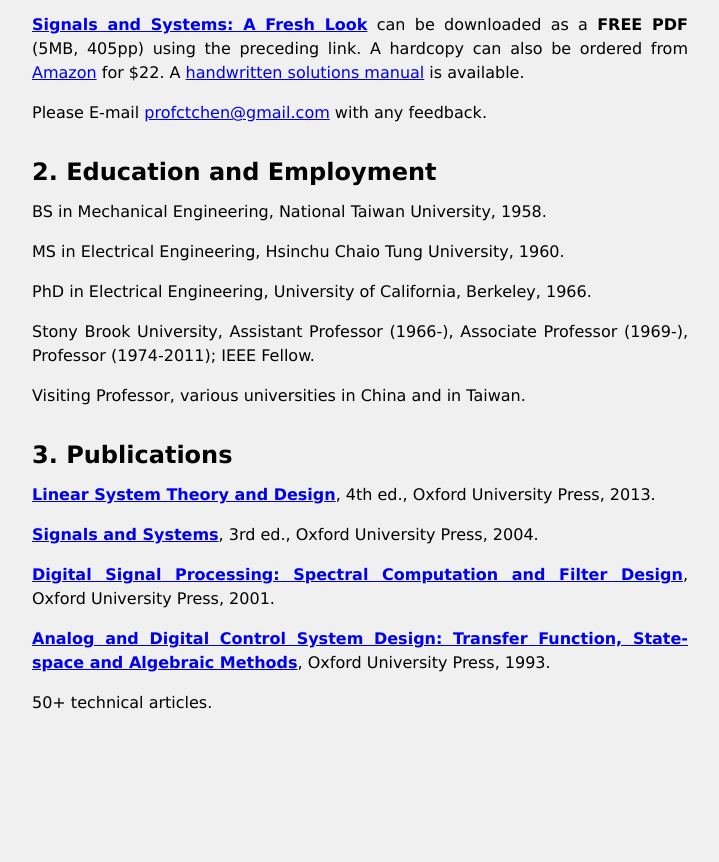
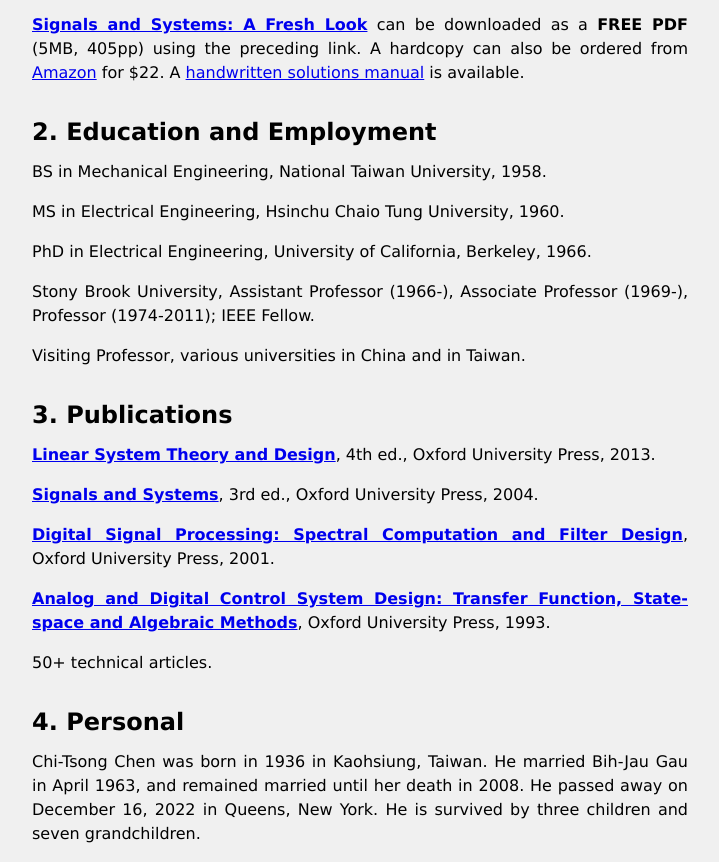
Before and after one commit to cyctchen/cyctchen.github.io, a plain HTML site: page index.html in a window 1280 px wide. Shown: the part 307-1169 px from the top of the page, without its empty margins (280-999 px from the left). Before the commit the page ends 1038 px from the top, so only its background shows below. Drawn offline with nearby package versions, Linux system fonts and the light colour scheme; some packages are replaced by stand-ins of ours.

Commit message:
Added death notice.

```diff
--- a/index.html
+++ b/index.html
@@ -194,7 +194,6 @@ a <strong>FREE PDF</strong> (5MB, 405pp) using the preceding link.  A hardcopy
 can also be ordered from
 <a href="https://www.amazon.com/Signals-Systems-Fresh-Chi-Tsong-Chen/dp/1468006193/">Amazon</a> for $22.  A
 <a href="https://github.com/cyctchen/fresh_look/releases/download/v1.0/solutions.pdf">handwritten solutions manual</a> is available.</p>
-<p>Please E-mail <a href="mailto:profctchen@gmail.com">profctchen@gmail.com</a> with any feedback.</p>
 <h2 id="sec:x:2">2. Education and Employment</h2>
 <p>BS in Mechanical Engineering, National Taiwan University, 1958.</p>
 <p>MS in Electrical Engineering, Hsinchu Chaio Tung University, 1960.</p>
@@ -212,5 +211,11 @@ Oxford University Press, 2001.</p>
 <p><strong><a href="https://www.amazon.com/Analog-Digital-Control-System-Design/dp/0030970563/">Analog and Digital Control System Design: Transfer Function,
 State-space and Algebraic Methods</a></strong>, Oxford University Press, 1993.</p>
 <p>50+ technical articles.</p>
+<h2 id="sec:x:4">4. Personal</h2>
+<p>Chi-Tsong Chen was born in 1936 in Kaohsiung, Taiwan.
+He married Bih-Jau Gau in April 1963, and remained married
+until her death in 2008.
+He passed away on December 16, 2022 in Queens, New York.
+He is survived by three children and seven grandchildren.</p>
 </body>
 </html>
```
